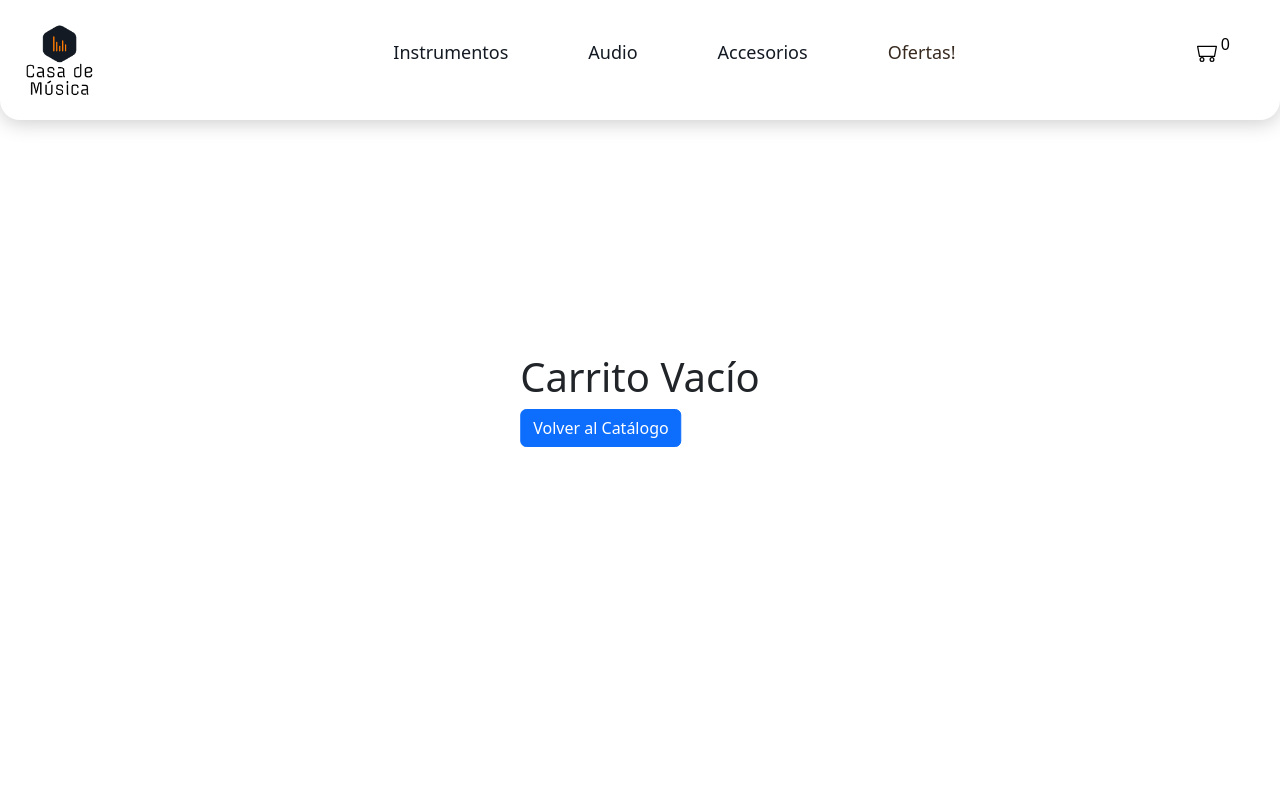
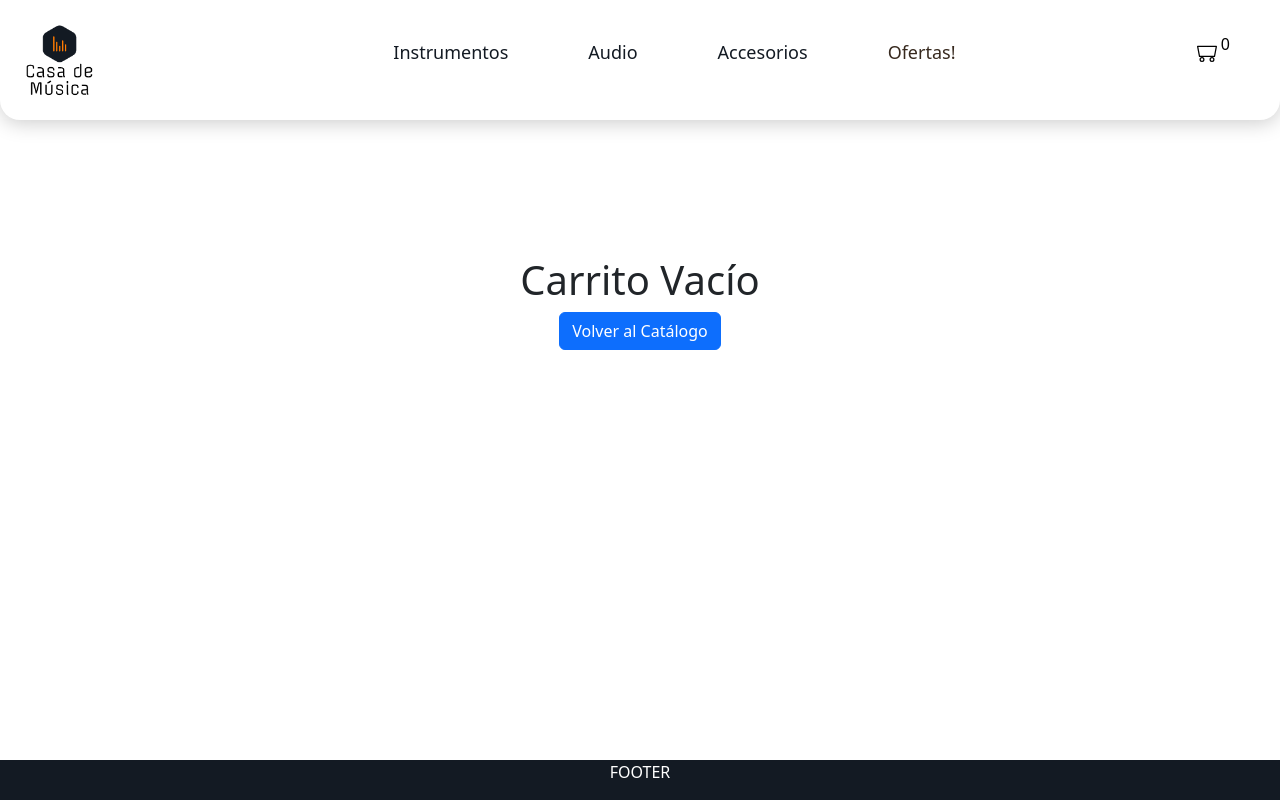
Before and after one commit to FacuM87/CasaDeMusica-React, a React (Create React App) app: page /cart in a window 1280 px wide. Built offline with nearby package versions, Linux system fonts and the light colour scheme.

Commit message:
mejoras de estilado y incoporación de componente Footer

```diff
--- a/src/App.css
+++ b/src/App.css
@@ -6,3 +6,7 @@
   box-sizing: border-box;
   scroll-behavior: smooth
 }
+
+main {
+  padding-bottom: 9%;
+}
--- a/src/App.js
+++ b/src/App.js
@@ -7,6 +7,7 @@ import ItemDetailContainer from './components/ItemDetailContainer/ItemDetailCont
 import { CartProvider } from './CartContext/CartContext'
 import Cart from './components/Cart/Cart'
 import Checkout from './components/Checkout/Checkout'
+import Footer from './components/Footer/Footer'
 
 
 function App() {
@@ -22,6 +23,7 @@ function App() {
               <Route path="/checkout" element={<Checkout/>}/>
               <Route path="*" element={<h1 className="position-absolute top-50 start-50 translate-middle">ERROR 404, NOT FOUND</h1>}/>
           </Routes>
+          <Footer/>
       </CartProvider>
     </BrowserRouter>
   )
--- a/src/components/Cart/Cart.css
+++ b/src/components/Cart/Cart.css
@@ -15,3 +15,11 @@
     align-items: center;
     justify-content: center;
 }
+
+.carritoVacio{
+    display: flex;
+    flex-direction: column;
+    justify-content: center;
+    align-items: center;
+    margin-top: 20%;
+}
--- a/src/components/Cart/Cart.jsx
+++ b/src/components/Cart/Cart.jsx
@@ -11,10 +11,10 @@ const Cart = () => {
 
     if (carrito.length===0) {
         return (
-            <div className="position-absolute top-50 start-50 translate-middle">
+            <main className="carritoVacio">
                 <h1>Carrito Vacío</h1>
                 <Link to={"/"} element={<ItemListContainer/>}><button className="btn btn-primary">Volver al Catálogo</button></Link>
-            </div>
+            </main>
         )
     } else {
         return(
--- /dev/null
+++ b/src/components/Footer/Footer.css
@@ -0,0 +1,17 @@
+
+footer {
+    height: 40px;
+    margin-top: 40px;
+    background-color: #131A23;
+    display: flex;
+    justify-content: center;
+    align-items: center;
+    position: fixed;
+    bottom: 0;
+    width: 100%;
+}
+
+footer p{
+    text-align: center;
+    color: white;
+}
--- /dev/null
+++ b/src/components/Footer/Footer.jsx
@@ -0,0 +1,18 @@
+import React from 'react'
+import "./Footer.css"
+
+const Footer = () => {
+  return (
+    <footer>
+        <p>FOOTER</p>
+        <section>
+
+        </section>
+        <section>
+
+        </section>
+    </footer>
+  )
+}
+
+export default Footer
--- a/src/components/ItemList/itemList.css
+++ b/src/components/ItemList/itemList.css
@@ -2,5 +2,5 @@
 .tarj-container{
     display: flex;
     flex-wrap: wrap;
-    margin-top: 40px;
+    margin-top: 30px;
 }
--- a/src/components/ItemListContainer/itemListContainer.css
+++ b/src/components/ItemListContainer/itemListContainer.css
@@ -1,4 +1,4 @@
 
 .itemContainer{
-    margin-top: 170px;
+    margin-top: 140px;
 }
```
